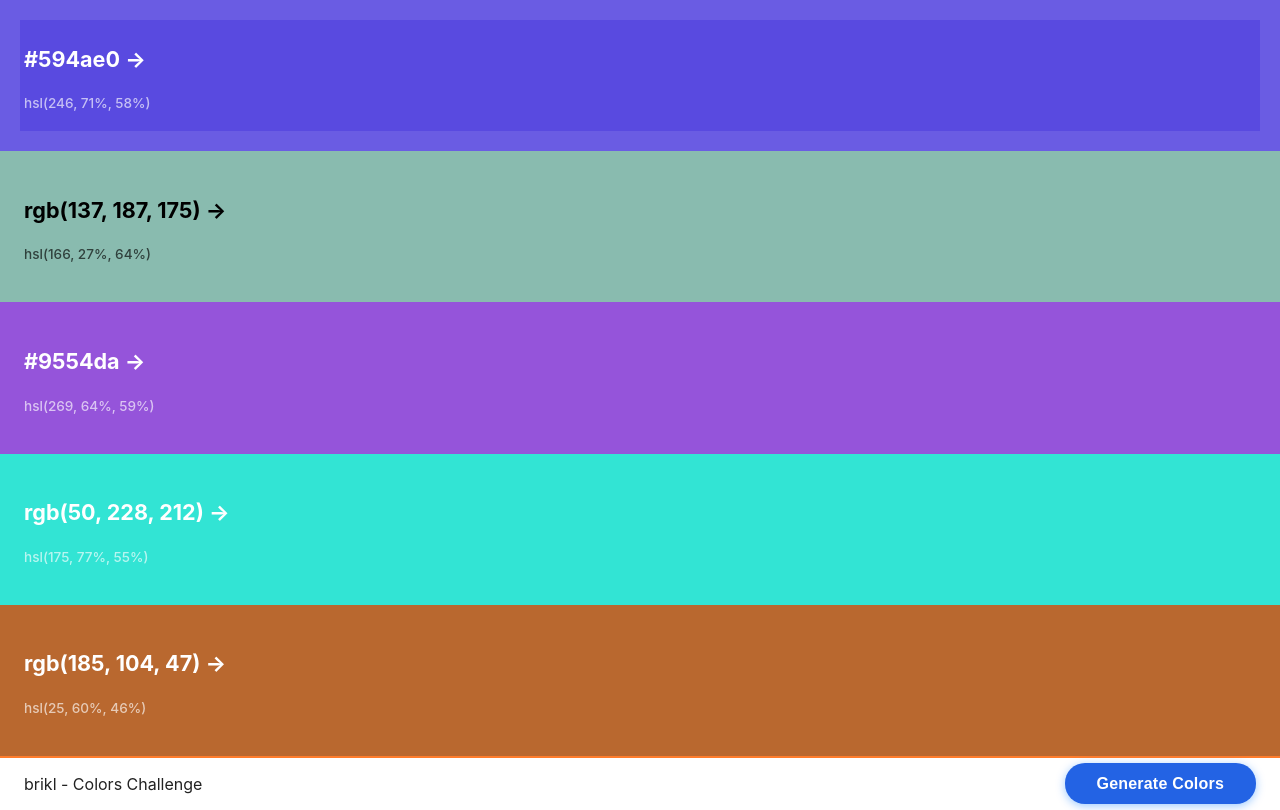
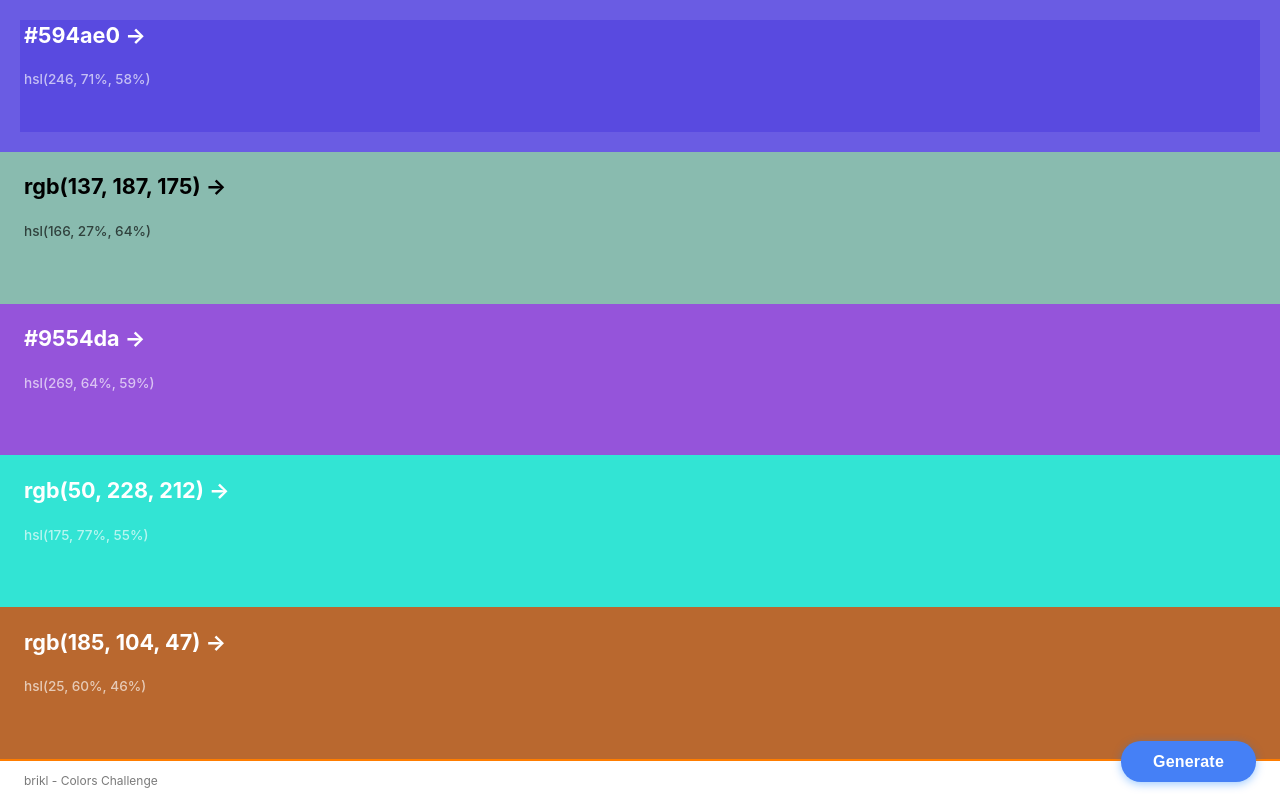
Before and after one commit to billgufran/colors-challenge-brikl, a Next.js app: page / in a window 1280 px wide. Built offline with nearby package versions, Linux system fonts and the light colour scheme.

Commit message:
implement loading state

```diff
--- /dev/null
+++ b/components/LinearProgressBar.tsx
@@ -0,0 +1,20 @@
+import React from "react";
+import styles from "styles/components/LinearProgressBar.module.css";
+
+type LinearProgressBarProps = {
+  width?: string;
+  load: boolean;
+};
+
+const LinearProgressBar = ({ width = "4px", load }: LinearProgressBarProps) => {
+  return (
+    <div
+      style={{ height: width }}
+      className={
+        styles.progressBar + ` ${load ? styles["progressBar--loading"] : ""}`
+      }
+    />
+  );
+};
+
+export default LinearProgressBar;
--- a/pages/index.tsx
+++ b/pages/index.tsx
@@ -1,4 +1,5 @@
 import ColorBar from "components/ColorBar";
+import LinearProgressBar from "components/LinearProgressBar";
 import type { NextPage } from "next";
 import { useEffect, useState } from "react";
 import styles from "styles/pages/Home.module.css";
@@ -6,6 +7,7 @@ import { TColor } from "types";
 
 const Home: NextPage = () => {
   const [colors, setColors] = useState<TColor[]>([]);
+  const [isLoading, setIsLoading] = useState(false);
 
   const fetchColors = async () => {
     const response = await fetch("/api/colors", {
@@ -25,9 +27,12 @@ const Home: NextPage = () => {
 
   useEffect(() => {
     try {
+      setIsLoading(true);
       fetchColors();
     } catch (error) {
       console.error(error);
+    } finally {
+      setIsLoading(false);
     }
   }, []);
 
@@ -35,11 +40,18 @@ const Home: NextPage = () => {
     <div className={styles.container}>
       {colors.length > 0 &&
         colors.map((color, index) => <ColorBar key={index} {...color} />)}
-      <div className={styles.footer}>
-        <p>brikl - Colors Challenge</p>
-        <button onClick={fetchColors} className={styles.generateButton}>
-          Generate Colors
-        </button>
+      <div>
+        <LinearProgressBar load={isLoading} width={isLoading ? "9px" : "2px"} />
+        <div className={styles.footer}>
+          <p>brikl - Colors Challenge</p>
+          <button
+            onClick={fetchColors}
+            className={styles.generateButton}
+            disabled={isLoading}
+          >
+            Generate
+          </button>
+        </div>
       </div>
     </div>
   );
--- a/styles/components/ColorBar.module.css
+++ b/styles/components/ColorBar.module.css
@@ -1,8 +1,7 @@
 .card {
-  padding: 1.5rem;
+  padding: 0 1.5rem;
   text-align: left;
   color: inherit;
-  text-decoration: none;
   flex: 1;
   box-shadow: inset 0px 0px 0px 0px rgb(255 255 255 / 10%);
   transition: color 0.15s ease, background-color 0.15s ease, box-shadow 0.25s ease-out;
--- /dev/null
+++ b/styles/components/LinearProgressBar.module.css
@@ -0,0 +1,39 @@
+.progressBar {
+  --baseColor: #ff7d00;
+  --accentDarker: #e84f47;
+  --accentLighter: #fcdd04;
+
+  width: 100%;
+  background: var(--baseColor);
+  background-position: 0% 0;
+  transition: height 0.15s linear;
+}
+
+.progressBar--loading {
+  background: linear-gradient(
+        -75deg,
+        transparent 25%,
+        var(--accentLighter) 25%,
+        var(--accentLighter) 50%,
+        var(--accentDarker) 50%,
+        var(--accentDarker) 75%,
+        transparent 75%
+      )
+      0 0 / 200% 100%,
+    var(--baseColor);
+  animation: load 2s infinite linear;
+}
+
+@keyframes load {
+  to {
+    background-position: -200% 0;
+  }
+}
+
+@media (prefers-color-scheme: dark) {
+  .progressBar {
+    --baseColor: #6e3ec7;
+    --accentDarker: #ad49be;
+    --accentLighter: #e80683;
+  }
+}
--- a/styles/pages/Home.module.css
+++ b/styles/pages/Home.module.css
@@ -6,13 +6,17 @@
 }
 
 .footer {
+  position: relative;
   display: flex;
   padding: 0 1.5rem;
-  flex: 1;
-  max-height: 65px;
-  border-top: 2px solid #ff7c2b;
   justify-content: space-between;
   align-items: center;
+  flex-wrap: wrap;
+}
+
+.footer > p {
+  font-size: 0.75rem;
+  opacity: 0.6;
 }
 
 .generateButton {
@@ -21,22 +25,26 @@
   font-weight: 700;
   border-radius: 20px;
   border: none;
-  background-color: #2363e4;
+  background-color: #4580f6;
   box-shadow: 0 2px 10px 0 rgb(0 118 255 / 39%);
   color: #fff;
   font-size: 1rem;
   cursor: pointer;
   transition: background-color 0.2s ease-in-out, box-shadow 0.2s ease-out;
   letter-spacing: 0.2px;
+  position: absolute;
+  right: 1.5rem;
+  top: -50%;
 }
 
 .generateButton:hover {
-  background-color: #1e54c9;
+  background-color: #2363e4;
   box-shadow: 0 4px 15px 0 rgb(0 118 255 / 39%);
 }
 
-@media (prefers-color-scheme: dark) {
+@media (max-width: 600px) {
   .footer {
-    border-color: #6f3fc7;
+    width: 100%;
+    flex-direction: column;
   }
 }
```
